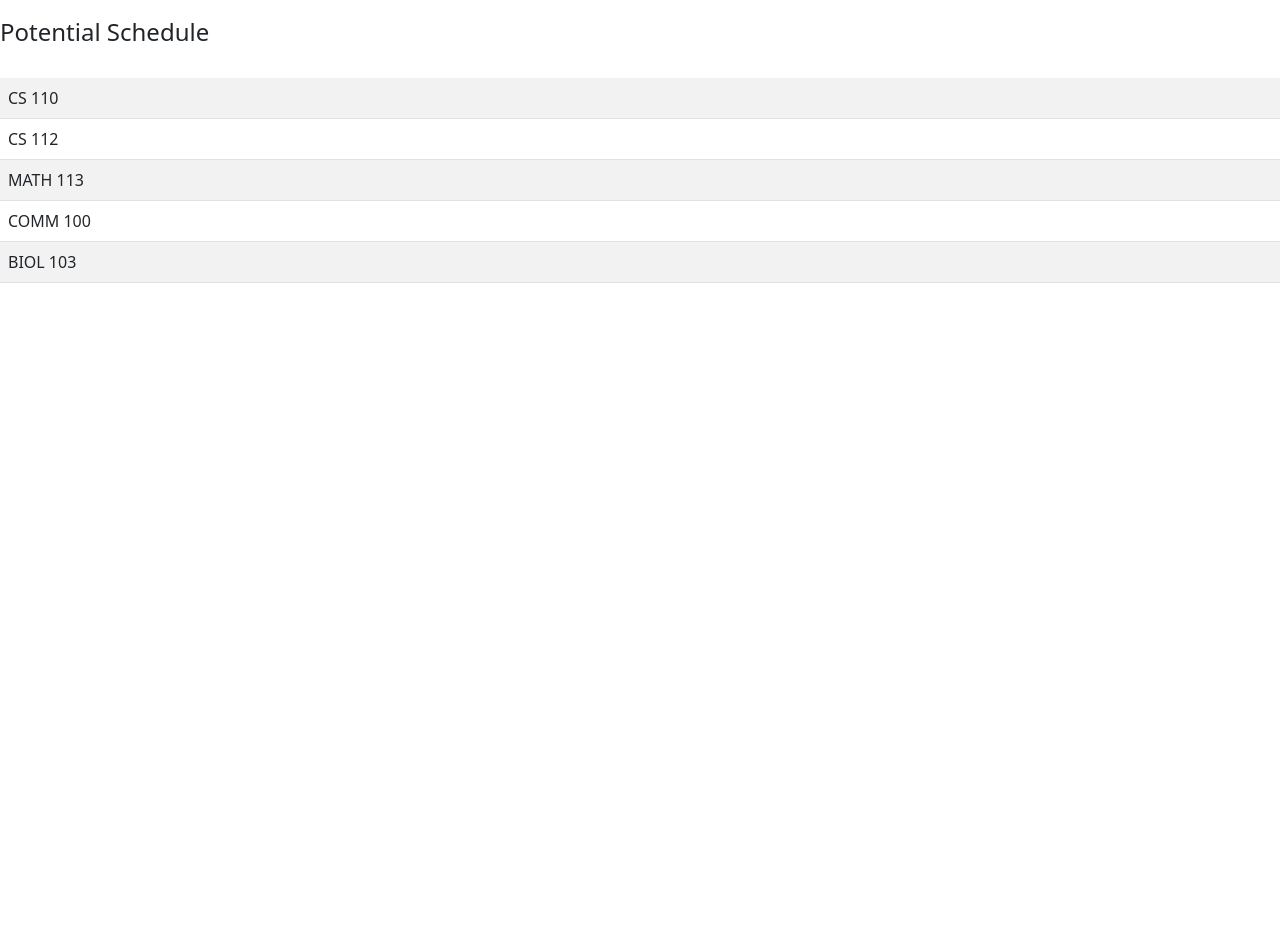
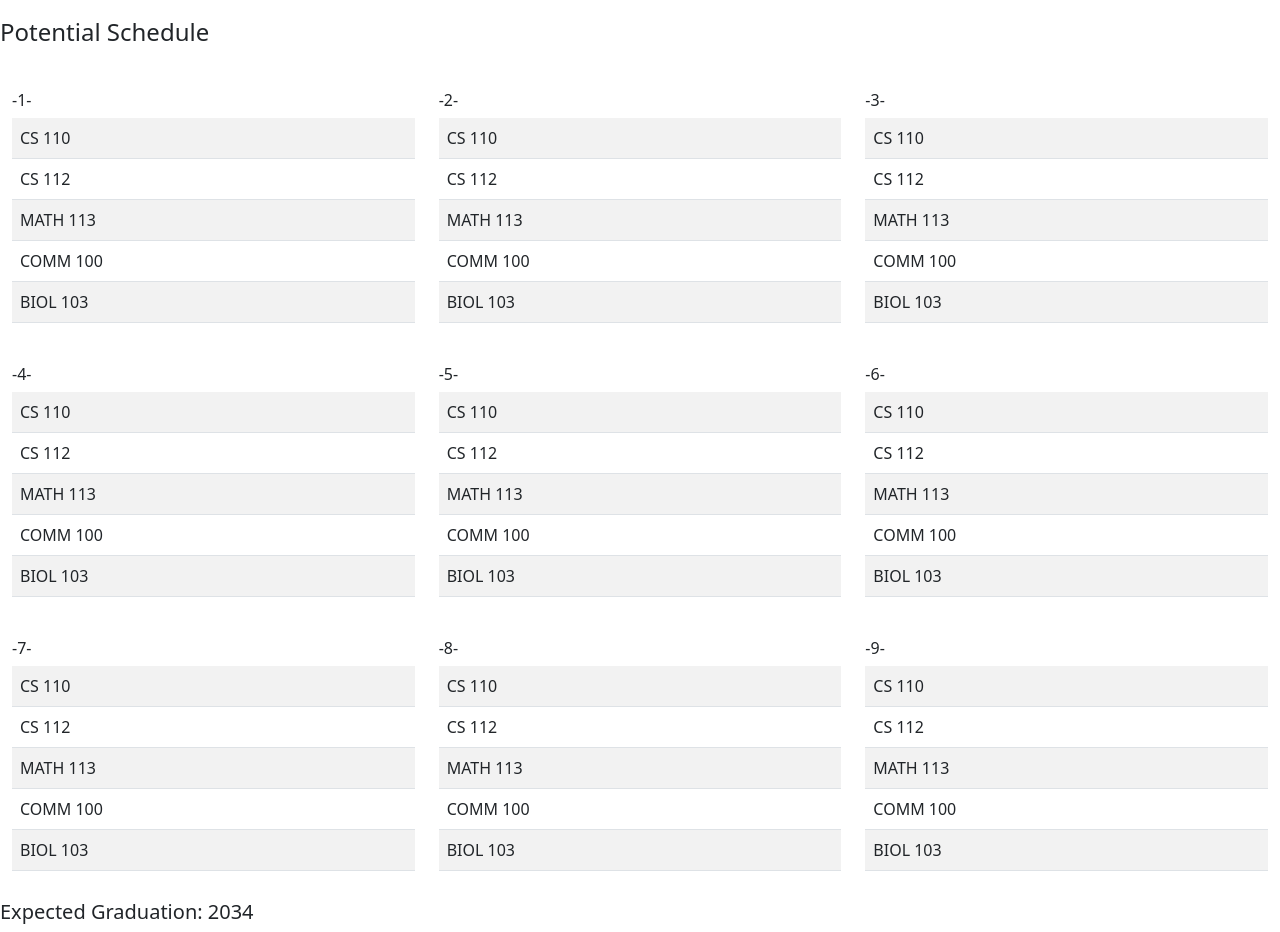
Before and after one commit to 18hnasir/CS_Scheduler, a website: page displayschedule.html in a window 1280 px wide. Shown: the part 64-996 px from the top of the page. Before the commit the page ends 800 px from the top, so only its background shows below. Drawn offline with nearby package versions, Linux system fonts and the light colour scheme.

Commit message:
Update displayschedule.html
Updated structure of the display page with more semester tables and added "Expected Graduation" label. Mostly an example of what the expected display page will look like.

```diff
--- a/displayschedule.html
+++ b/displayschedule.html
@@ -7,7 +7,6 @@
     <link rel="text/javacript" href="function.js">
     <link href="https://cdn.jsdelivr.net/npm/bootstrap@5.0.0-beta1/dist/css/bootstrap.min.css" rel="stylesheet" integrity="sha384-giJF6kkoqNQ00vy+HMDP7azOuL0xtbfIcaT9wjKHr8RbDVddVHyTfAAsrekwKmP1" crossorigin="anonymous">
     <script src="https://cdn.jsdelivr.net/npm/bootstrap@5.0.0-beta2/dist/js/bootstrap.bundle.min.js" integrity="sha384-b5kHyXgcpbZJO/tY9Ul7kGkf1S0CWuKcCD38l8YkeH8z8QjE0GmW1gYU5S9FOnJ0" crossorigin="anonymous"></script>
-
   </head>
 
   <body>
@@ -16,7 +15,7 @@
 
         <!-- Nav Bar -->
         <nav class="navbar navbar-expand-lg">
-          <a class="navbar-brand" href="">GMU Computer Science Scheduler</a>
+          <a class="navbar-brand" href="index.html">GMU Computer Science Scheduler</a>
           <button class="navbar-toggler" type="button" data-toggle="collapse" data-target="#navbarSupportedContent" aria-controls="navbarSupportedContent" aria-expanded="false" aria-label="Toggle navigation">
             <span class="navbar-toggler-icon"></span>
           </button>
@@ -33,7 +32,11 @@
     <h4>Potential Schedule</h4>
     <br>
 
-    <section id="display_table">
+    <section id="display_table_3">
+      <div class="container-fluid">
+        <div class="row">
+          <div class="col">
+            <h6>-1-</h6>
             <table class="table table-striped">
               <tbody>
                 <tr>
@@ -52,10 +55,206 @@
                   <td>BIOL 103</td>
                 </tr>
               </tbody>
-
             </table>
+          </div>
+          <div class="col">
+            <h6>-2-</h6>
+            <table class="table table-striped">
+              <tbody>
+                <tr>
+                  <td>CS 110</td>
+                </tr>
+                <tr>
+                  <td>CS 112</td>
+                </tr>
+                <tr>
+                  <td>MATH 113</td>
+                </tr>
+                <tr>
+                  <td>COMM 100</td>
+                </tr>
+                <tr>
+                  <td>BIOL 103</td>
+                </tr>
+              </tbody>
+            </table>
+          </div>
+          <div class="col">
+            <h6>-3-</h6>
+            <table class="table table-striped">
+              <tbody>
+                <tr>
+                  <td>CS 110</td>
+                </tr>
+                <tr>
+                  <td>CS 112</td>
+                </tr>
+                <tr>
+                  <td>MATH 113</td>
+                </tr>
+                <tr>
+                  <td>COMM 100</td>
+                </tr>
+                <tr>
+                  <td>BIOL 103</td>
+                </tr>
+              </tbody>
+            </table>
+          </div>
+        </div>
+      </div>
 
     </section>
 
+    <section id="display_table_6">
+      <div class="container-fluid">
+        <div class="row">
+          <div class="col">
+            <h6>-4-</h6>
+            <table class="table table-striped">
+              <tbody>
+                <tr>
+                  <td>CS 110</td>
+                </tr>
+                <tr>
+                  <td>CS 112</td>
+                </tr>
+                <tr>
+                  <td>MATH 113</td>
+                </tr>
+                <tr>
+                  <td>COMM 100</td>
+                </tr>
+                <tr>
+                  <td>BIOL 103</td>
+                </tr>
+              </tbody>
+            </table>
+          </div>
+          <div class="col">
+            <h6>-5-</h6>
+            <table class="table table-striped">
+              <tbody>
+                <tr>
+                  <td>CS 110</td>
+                </tr>
+                <tr>
+                  <td>CS 112</td>
+                </tr>
+                <tr>
+                  <td>MATH 113</td>
+                </tr>
+                <tr>
+                  <td>COMM 100</td>
+                </tr>
+                <tr>
+                  <td>BIOL 103</td>
+                </tr>
+              </tbody>
+            </table>
+          </div>
+          <div class="col">
+            <h6>-6-</h6>
+            <table class="table table-striped">
+              <tbody>
+                <tr>
+                  <td>CS 110</td>
+                </tr>
+                <tr>
+                  <td>CS 112</td>
+                </tr>
+                <tr>
+                  <td>MATH 113</td>
+                </tr>
+                <tr>
+                  <td>COMM 100</td>
+                </tr>
+                <tr>
+                  <td>BIOL 103</td>
+                </tr>
+              </tbody>
+            </table>
+          </div>
+        </div>
+      </div>
+
+    </section>
+
+    <section id="display_table_9">
+      <div class="container-fluid">
+        <div class="row">
+          <div class="col">
+            <h6>-7-</h6>
+            <table class="table table-striped">
+              <tbody>
+                <tr>
+                  <td>CS 110</td>
+                </tr>
+                <tr>
+                  <td>CS 112</td>
+                </tr>
+                <tr>
+                  <td>MATH 113</td>
+                </tr>
+                <tr>
+                  <td>COMM 100</td>
+                </tr>
+                <tr>
+                  <td>BIOL 103</td>
+                </tr>
+              </tbody>
+            </table>
+          </div>
+          <div class="col">
+            <h6>-8-</h6>
+            <table class="table table-striped">
+              <tbody>
+                <tr>
+                  <td>CS 110</td>
+                </tr>
+                <tr>
+                  <td>CS 112</td>
+                </tr>
+                <tr>
+                  <td>MATH 113</td>
+                </tr>
+                <tr>
+                  <td>COMM 100</td>
+                </tr>
+                <tr>
+                  <td>BIOL 103</td>
+                </tr>
+              </tbody>
+            </table>
+          </div>
+          <div class="col">
+            <h6>-9-</h6>
+            <table class="table table-striped">
+              <tbody>
+                <tr>
+                  <td>CS 110</td>
+                </tr>
+                <tr>
+                  <td>CS 112</td>
+                </tr>
+                <tr>
+                  <td>MATH 113</td>
+                </tr>
+                <tr>
+                  <td>COMM 100</td>
+                </tr>
+                <tr>
+                  <td>BIOL 103</td>
+                </tr>
+              </tbody>
+            </table>
+          </div>
+        </div>
+      </div>
+
+    </section>
+
+    <h5 id="expected_graduation">Expected Graduation: 2034</h5>
+
   </body>
 </html>
```
Lines whose indentation alone changed are shown as unchanged.
